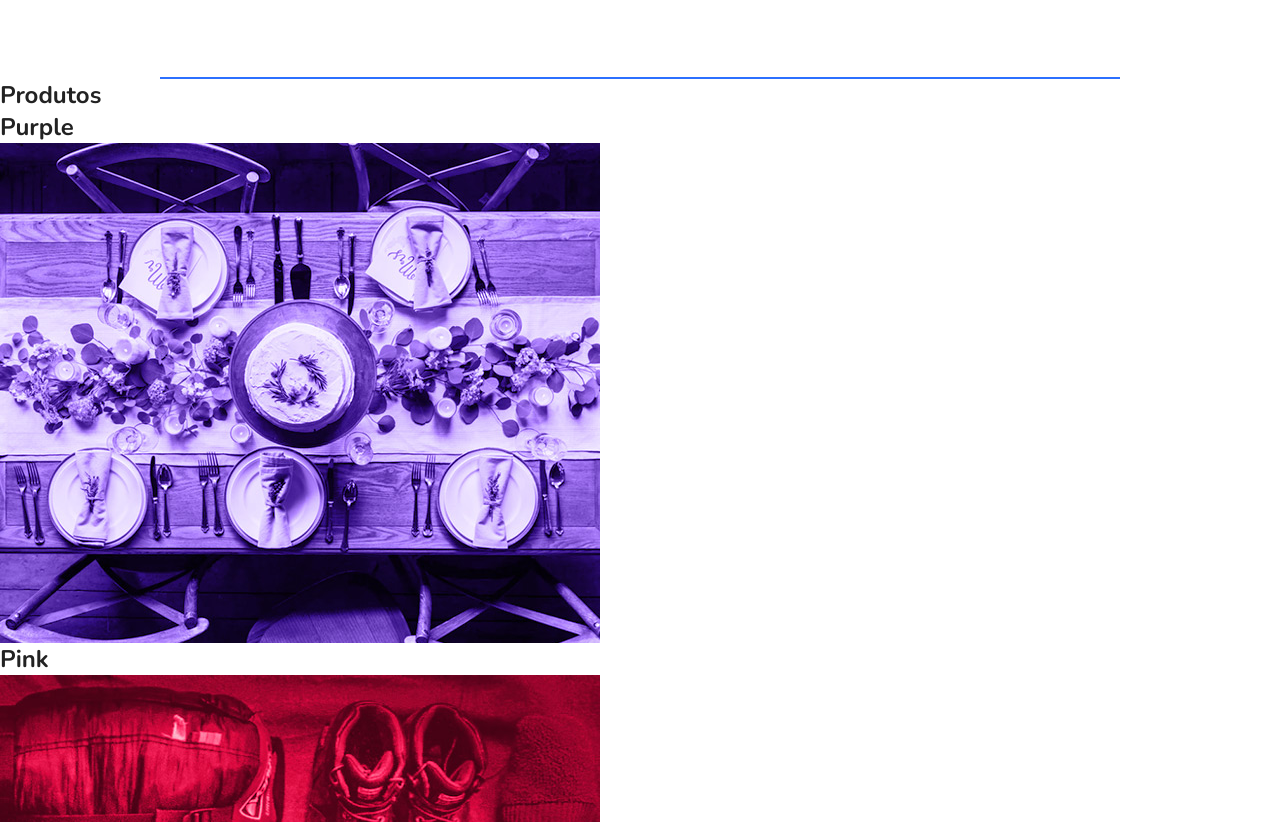
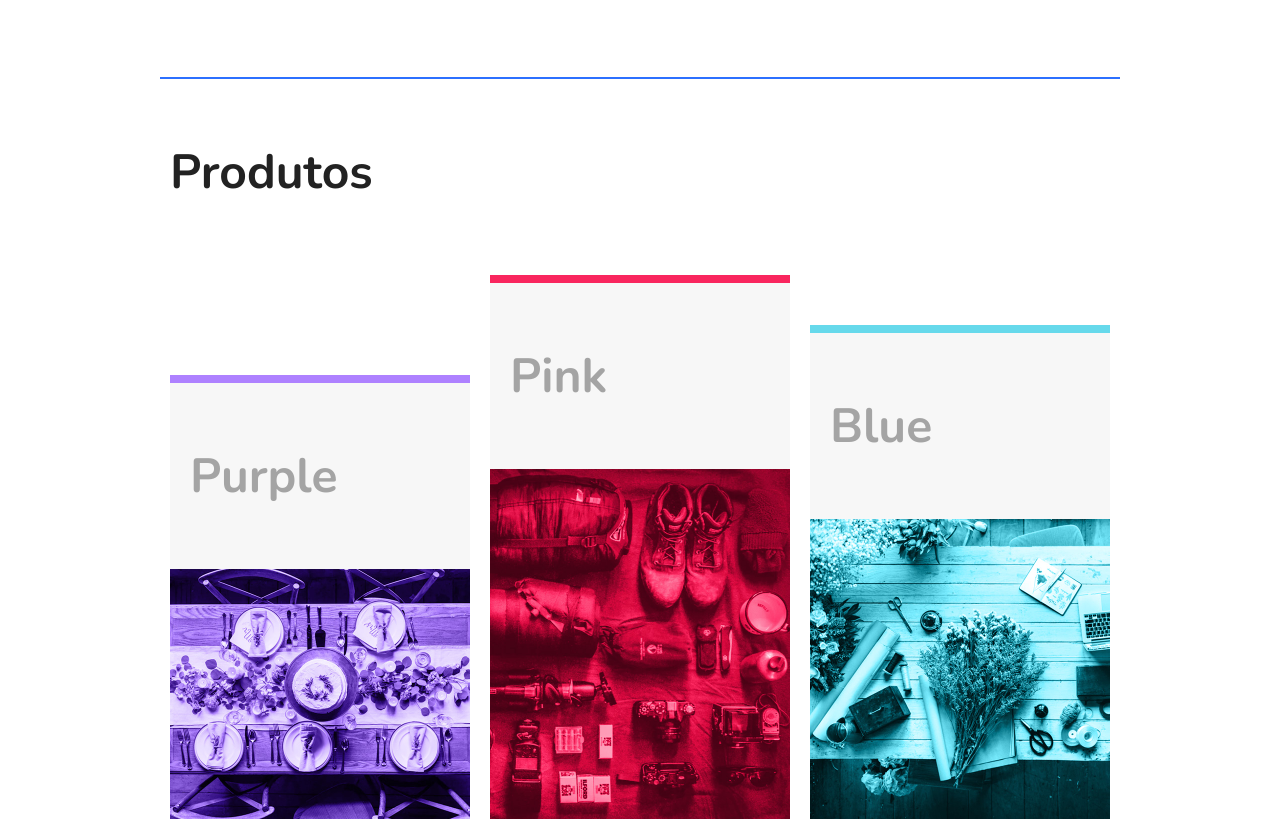
Before and after one commit to naeliofreires/FlexBlog, a plain HTML site: page index.html in a window 1280 px wide. Shown: the part 1044-1866 px from the top of the page. Drawn offline with nearby package versions, Linux system fonts and the light colour scheme.

Commit message:
adicionando estilo aos produtos

```diff
--- a/css/style.css
+++ b/css/style.css
@@ -138,3 +138,45 @@ img {
   flex: 1 1 160px;
   margin: 0 10px;
 }
+
+/* Produtos */
+
+.produtos {
+  max-width: 960px;
+  margin: 60px auto;
+}
+
+.produtos h1 {
+  font-size: 3em;
+  margin: 0 10px 60px 10px;
+}
+
+.produtos-container {
+  display: flex;
+  flex-wrap: wrap;
+  align-items: flex-end;
+}
+
+.produtos-item {
+  flex: 1 1 175px;
+  margin: 10px;
+}
+
+.produtos-item h2 {
+  font-size: 3em;
+  color: #a4a4a4;
+  background: #f7f7f7;
+  padding: 60px 20px;
+}
+
+.purple {
+  border-top: 8px solid #ae81ff;
+}
+
+.pink {
+  border-top: 8px solid #f9265e;
+}
+
+.blue {
+  border-top: 8px solid #66d9eb;
+}
--- a/index.html
+++ b/index.html
@@ -61,7 +61,7 @@
           <h2>Pink</h2>
           <img src="img/produtos2.jpg" alt="Produtos 2">
         </div>
-        <div>
+        <div class="produtos-item blue">
           <h2>Blue</h2>
           <img src="img/produtos3.jpg" alt="Produtos 3">
         </div>
```
